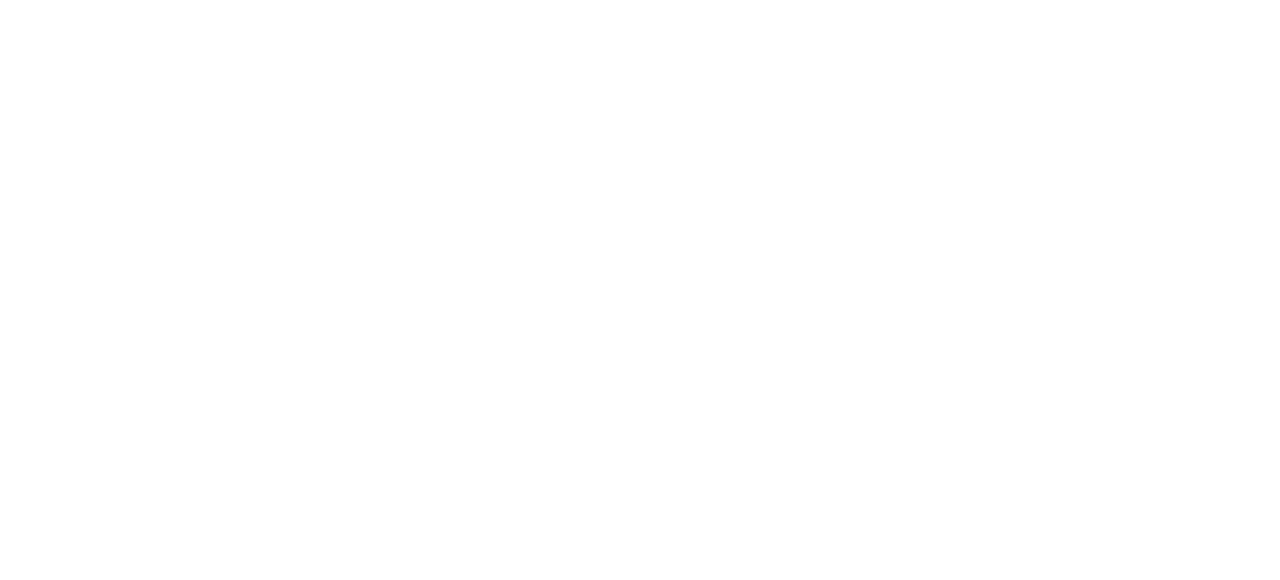
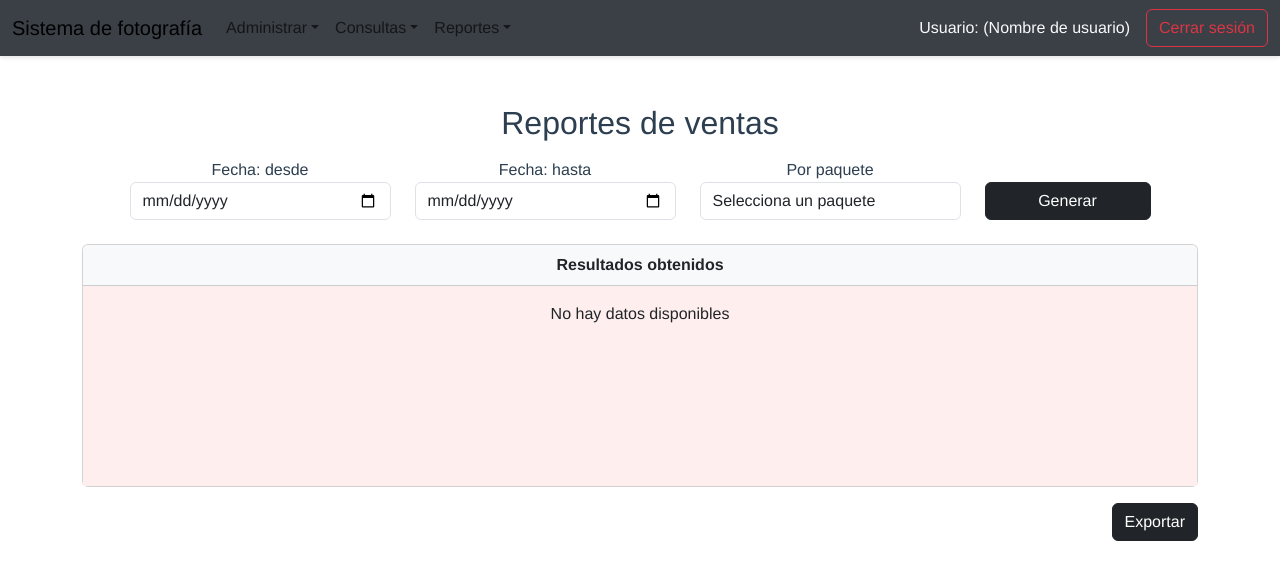
Before and after one commit to ErickLabrada/Eilyn-Garcia-Fotografia-Sistema-Gestion, a Vue app in the folder sistema_fotografia/: page /reporte in a window 1280 px wide. Before the commit this address had no page. Shown: the top 580 px of the page. Built offline with nearby package versions, Linux system fonts and the light colour scheme.

Commit message:
commit reporte de ventas

```diff
--- a/sistema_fotografia/src/components/AdministrarCita.vue
+++ b/sistema_fotografia/src/components/AdministrarCita.vue
@@ -106,8 +106,8 @@
         {
           title: "Reportes",
           items: [
-            "Reporte de ventas por paquete",
-            "Reporte de ventas por evento",
+            "Reporte de ventas"
+
           ],
           isOpen: false,
         },
@@ -162,7 +162,8 @@
         this.$router.push("/citas");
       } else if (subItem === "Administrar paquetes") {
         this.$router.push("/paquetes");
-      } else {
+      } else if(subItem === "Reporte de ventas"){
+        this.$router.push("/reporte");
         console.log(`Navegando a: ${subItem}`);
       }
     },
--- a/sistema_fotografia/src/components/PaginaInicial.vue
+++ b/sistema_fotografia/src/components/PaginaInicial.vue
@@ -151,7 +151,7 @@
         },
         {
           title: "Reportes",
-          items: ["Reporte de ventas por paquete", "Reporte de ventas por evento"],
+          items: ["Reporte de ventas"],
         },
       ],
       paquetes: [],
@@ -195,7 +195,8 @@
         this.$router.push("/citas");
       } else if (subItem === "Administrar paquetes") {
         this.$router.push("/paquetes");
-      } else {
+      } else if(subItem === "Reporte de ventas"){
+        this.$router.push("/reporte");
         console.log(`Navegando a: ${subItem}`);
       }
     },
@@ -211,7 +212,8 @@
 }
 
 .navbar {
-  box-shadow: 0 2px 4px rgba(0, 0, 0, 0.1);
+  box-shadow: 0 2px 4px rgba(255, 255, 255, 0.1);
+  background-color: #3a4046 !important;
 }
 
 .navbar-text {
--- a/sistema_fotografia/src/components/PaginaPaquetes.vue
+++ b/sistema_fotografia/src/components/PaginaPaquetes.vue
@@ -143,7 +143,7 @@
         },
         {
           title: "Reportes",
-          items: ["Reporte de ventas por paquete", "Reporte de ventas por evento"],
+          items: ["Reporte de ventas" ],
           isOpen: false,
         },
       ],
@@ -180,7 +180,8 @@
         this.$router.push("/citas");
       } else if (subItem === "Administrar paquetes") {
         this.$router.push("/paquetes");
-      } else {
+      } else if(subItem === "Reporte de ventas"){
+        this.$router.push("/reporte");
         console.log(`Navegando a: ${subItem}`);
       }
     },
--- /dev/null
+++ b/sistema_fotografia/src/components/ReporteVentas.vue
@@ -0,0 +1,216 @@
+<template>
+    <nav class="navbar navbar-expand-lg bg-body-tertiary">
+      <div class="container-fluid">
+        <a class="navbar-brand" href="#">Sistema de fotografía</a>
+        <button
+          class="navbar-toggler"
+          type="button"
+          data-bs-toggle="collapse"
+          data-bs-target="#navbarNav"
+          aria-controls="navbarNav"
+          aria-expanded="false"
+          aria-label="Toggle navigation"
+        >
+          <span class="navbar-toggler-icon"></span>
+        </button>
+
+        <div class="collapse navbar-collapse" id="navbarNav">
+          <ul class="navbar-nav me-auto">
+            <li class="nav-item dropdown" v-for="menu in menus" :key="menu.title">
+              <a
+                class="nav-link dropdown-toggle"
+                href="#"
+                :class="{ 'active-menu': activeMenu === menu.title }"
+                role="button"
+                data-bs-toggle="dropdown"
+                aria-expanded="false"
+                @click="activeMenu = menu.title"
+              >
+                {{ menu.title }}
+              </a>
+              <ul class="dropdown-menu">
+                <li
+                  v-for="subItem in menu.items"
+                  :key="subItem"
+                  @click="navigate(subItem)"
+                >
+                  <a
+                    class="dropdown-item"
+                    href="#"
+                    :class="{ 'active-subitem': activeSubItem === subItem }"
+                  >
+                    {{ subItem }}
+                  </a>
+                </li>
+              </ul>
+            </li>
+          </ul>
+
+          <span class="navbar-text me-3">Usuario: (Nombre de usuario)</span>
+
+          <button class="btn btn-outline-danger" @click="logout">
+            Cerrar sesión
+          </button>
+        </div>
+      </div>
+    </nav>
+
+    <div class="container mt-5">
+      <h2 class="text-center">Reportes de ventas</h2>
+      <div class="row justify-content-center mt-3">
+        <div class="col-md-3">
+          <label for="fecha-desde">Fecha: desde</label>
+          <input
+            type="date"
+            id="fecha-desde"
+            class="form-control"
+            v-model="filters.startDate"
+          />
+        </div>
+        <div class="col-md-3">
+          <label for="fecha-hasta">Fecha: hasta</label>
+          <input
+            type="date"
+            id="fecha-hasta"
+            class="form-control"
+            v-model="filters.endDate"
+          />
+        </div>
+        <div class="col-md-3">
+          <label for="paquete">Por paquete</label>
+          <select id="paquete" class="form-control" v-model="filters.package">
+            <option value="">Selecciona un paquete</option>
+            <option value="paquete1">Paquete 1</option>
+            <option value="paquete2">Paquete 2</option>
+          </select>
+        </div>
+        <div class="col-md-2 d-flex align-items-end">
+          <button class="btn btn-dark w-100" @click="generateReport">
+            Generar
+          </button>
+        </div>
+      </div>
+      <div class="mt-4">
+        <div class="card">
+          <div class="card-header">Resultados obtenidos</div>
+          <div class="card-body" style="background-color: #ffeeee; height: 200px;">
+            <p v-if="!dataAvailable">No hay datos disponibles</p>
+            <ul v-else>
+              <li v-for="(dato, index) in datos" :key="index">{{ dato }}</li>
+            </ul>
+          </div>
+        </div>
+      </div>
+      <div class="mt-3 text-end">
+        <button class="btn btn-dark" @click="exportData">Exportar</button>
+      </div>
+    </div>
+  </template>
+
+  <script>
+  export default {
+    data() {
+      return {
+        menus: [
+          {
+            title: "Administrar",
+            items: [
+              "Administrar citas",
+              "Administrar empleados",
+              "Administrar promociones",
+              "Administrar paquetes",
+            ],
+          },
+          {
+            title: "Consultas",
+            items: [
+              "Consultar cliente",
+              "Consultar paquete con permiso de publicación",
+            ],
+          },
+          {
+            title: "Reportes",
+            items: ["Reporte de ventas por paquete"],
+          },
+        ],
+        activeMenu: null,
+        activeSubItem: null,
+        filters: {
+          startDate: "",
+          endDate: "",
+          package: "",
+        },
+        datos: [],
+        dataAvailable: false,
+      };
+    },
+    methods: {
+      logout() {
+        console.log("Cerrando sesión...");
+
+      },
+      navigate(subItem) {
+      if (subItem === "Administrar citas") {
+        this.$router.push("/citas");
+      } else if (subItem === "Administrar paquetes") {
+        this.$router.push("/paquetes");
+      } else if(subItem === "Reporte de ventas"){
+        this.$router.push("/reporte");
+        console.log(`Navegando a: ${subItem}`);
+      }
+      },
+      generateReport() {
+        const { startDate, endDate, package: selectedPackage } = this.filters;
+        if (!startDate || !endDate || !selectedPackage) {
+          alert("Por favor, completa todos los campos antes de generar el reporte.");
+          return;
+        }
+
+
+        this.datos = [
+          `Reporte del paquete ${selectedPackage}`,
+          `Desde: ${startDate}`,
+          `Hasta: ${endDate}`,
+        ];
+        this.dataAvailable = true;
+
+        console.log("Generando reporte con los filtros:", this.filters);
+      },
+      exportData() {
+        if (!this.dataAvailable) {
+          alert("No hay datos para exportar.");
+          return;
+        }
+        console.log("Exportando datos:", this.datos);
+
+      },
+    },
+  };
+  </script>
+
+  <style scoped>
+  .navbar {
+    box-shadow: 0 2px 4px rgba(0, 0, 0, 0.1);
+    background-color: #3a4046 !important;
+  }
+
+  .navbar-text {
+    font-weight: 500;
+    color: #f8f9fa;
+  }
+
+  .active-menu {
+    font-weight: bold;
+    color: #ffffff !important;
+  }
+
+  .active-subitem {
+    font-weight: bold;
+    background-color: #f8f9fa !important;
+  }
+
+  .card-header {
+    font-weight: bold;
+    background-color: #f8f9fa;
+  }
+  </style>
--- a/sistema_fotografia/src/router.js
+++ b/sistema_fotografia/src/router.js
@@ -3,6 +3,7 @@
 import PaginaInicial from './components/PaginaInicial.vue';
 import PaginaPaquetes from './components/PaginaPaquetes.vue';
 import ConfirmarCita from './components/AdministrarCita.vue';
+import ReporteVentas from './components/ReporteVentas.vue';
 const routes = [
   {
     path: '/',
@@ -23,6 +24,11 @@
     path: "/citas",
     name: "Citas",
     component: ConfirmarCita,
+  },
+  {
+    path: "/reporte",
+    name: "Reporte",
+    component: ReporteVentas,
   }
 ];
 
```
